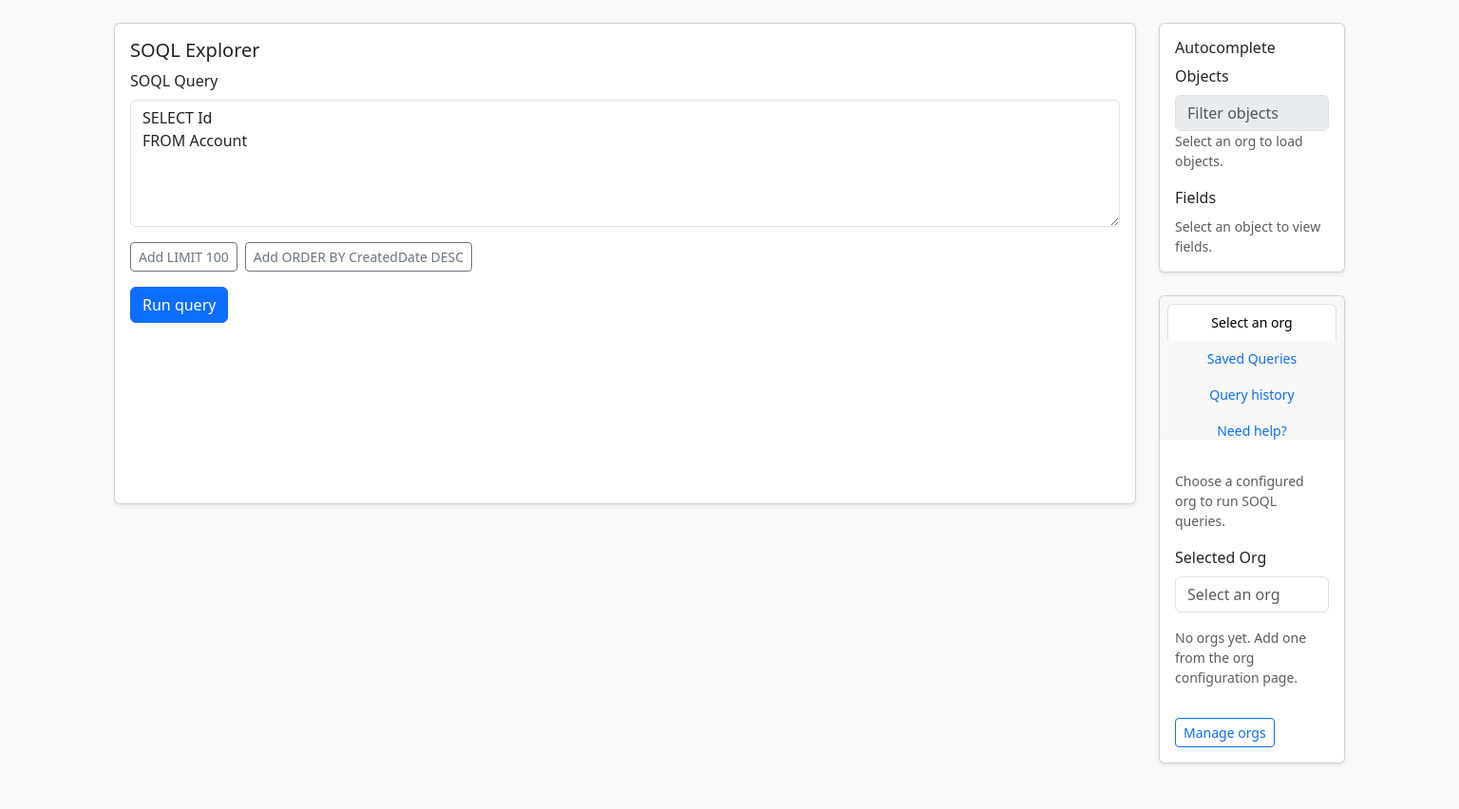
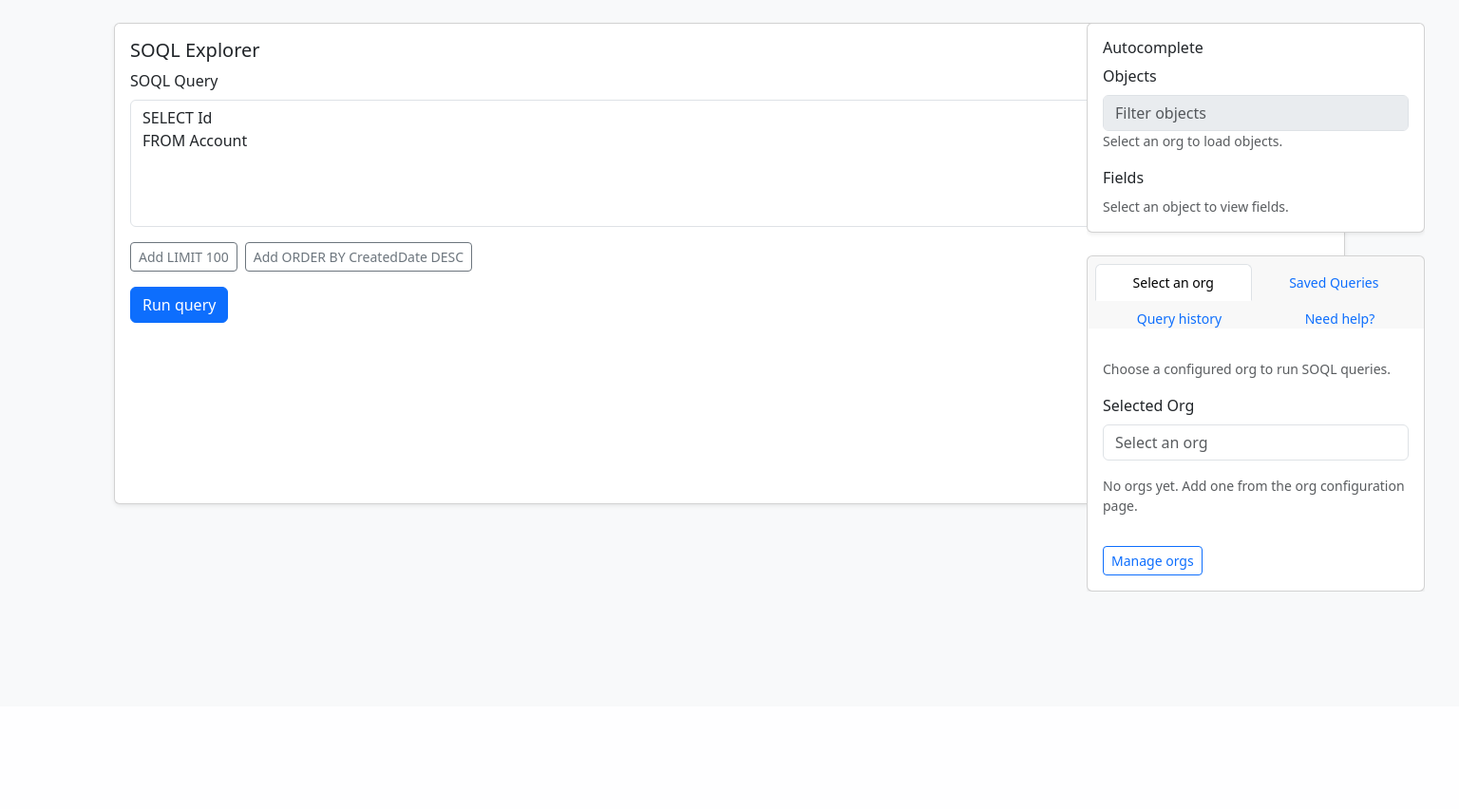
Before and after one commit to Korialstrasz2/Sfintegrator, a Flask app: page / in a window 1536 px wide. Shown: the part 56-908 px from the top of the page at 95% size. After the commit the page ends 679 px from the top, so only its background shows below. Run offline with Flask 3, Linux system fonts and the light colour scheme; data that the repository does not hold is empty; some libraries are stand-ins or nearby versions.

Commit message:
Improve query sidebar layout and warnings

```diff
--- a/app/i18n.py
+++ b/app/i18n.py
@@ -216,6 +216,7 @@ _LANGUAGE_PACKS: Dict[str, Dict[str, Any]] = {
                 "results_export_ready_csv": "CSV download started",
                 "results_export_ready_excel": "Excel download started",
                 "results_export_failed": "Unable to export results",
+                "query_without_limit_where": "Add a WHERE or LIMIT clause before running the query.",
             },
             "query": {
                 "no_records": "No records returned.",
@@ -448,6 +449,7 @@ _LANGUAGE_PACKS: Dict[str, Dict[str, Any]] = {
                 "results_export_ready_csv": "Download CSV avviato",
                 "results_export_ready_excel": "Download Excel avviato",
                 "results_export_failed": "Impossibile esportare i risultati",
+                "query_without_limit_where": "Aggiungi una clausola WHERE o LIMIT prima di eseguire la query.",
             },
             "query": {
                 "no_records": "Nessun record restituito.",
--- a/app/static/app.js
+++ b/app/static/app.js
@@ -1275,13 +1275,8 @@ function bindQueryForm() {
     const hasLimit = /\bLIMIT\b/i.test(query);
     const hasWhere = /\bWHERE\b/i.test(query);
     if (!hasLimit && !hasWhere) {
-      const message = translate("frontend.confirm.query_without_limit_where");
-      if (typeof window.confirm === "function") {
-        const shouldProceed = window.confirm(message);
-        if (!shouldProceed) {
-          return;
-        }
-      }
+      showToast(translate("frontend.toast.query_without_limit_where"), "danger");
+      return;
     }
 
     saveQueryDraftToStorage(queryInput?.value ?? query);
--- a/app/static/styles.css
+++ b/app/static/styles.css
@@ -196,6 +196,38 @@ body.theme-sci-fi {
   border-color: rgba(59, 130, 246, 0.35);
 }
 
+.query-layout {
+  position: relative;
+}
+
+.query-sidebar {
+  z-index: 2;
+}
+
+@media (min-width: 1400px) {
+  .query-layout {
+    --query-sidebar-width: clamp(300px, 26vw, 380px);
+    --query-sidebar-gap: 1.5rem;
+  }
+
+  .query-layout .query-main {
+    flex: 0 0 auto;
+    width: 100%;
+  }
+
+  .query-layout .query-sidebar {
+    position: absolute;
+    top: 0;
+    right: calc(var(--query-sidebar-gap) - ((100vw - 100%) / 2));
+    width: var(--query-sidebar-width);
+  }
+
+  .query-layout .query-sidebar .sticky-sidebar {
+    max-height: calc(100vh - 6rem);
+    overflow-y: auto;
+  }
+}
+
 @media (min-width: 1200px) {
   .sticky-sidebar {
     position: sticky;
--- a/app/templates/index.html
+++ b/app/templates/index.html
@@ -1,7 +1,7 @@
 {% extends 'base.html' %}
 {% block content %}
-<div class="row g-4 align-items-start">
-  <div class="col-12 col-xl-9 col-xxl-10">
+<div class="row g-4 align-items-start query-layout">
+  <div class="col-12 col-xl-9 query-main">
     <div class="card shadow-sm h-100">
       <div class="card-body d-flex flex-column">
         <h5 class="card-title">{{ t('index.query.title') }}</h5>
@@ -36,7 +36,7 @@
       </div>
     </div>
   </div>
-  <div class="col-12 col-xl-3 col-xxl-2">
+  <div class="col-12 col-xl-3 query-sidebar">
     <div class="sticky-sidebar">
       <div class="sidebar-stack">
         <div class="card shadow-sm">
```
